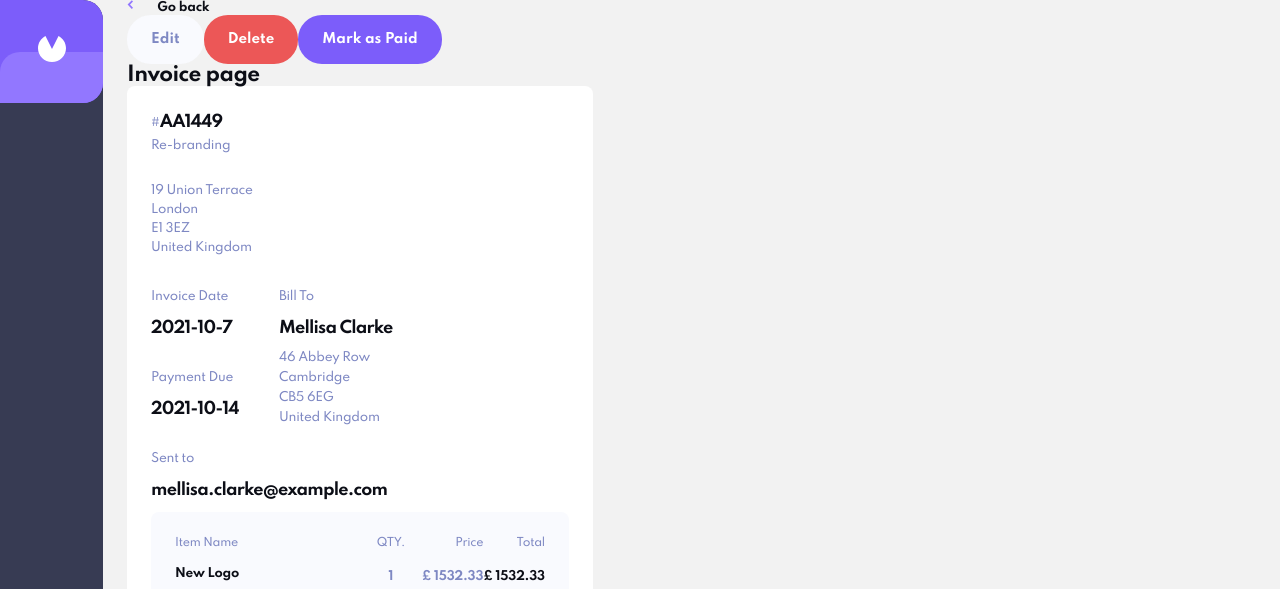
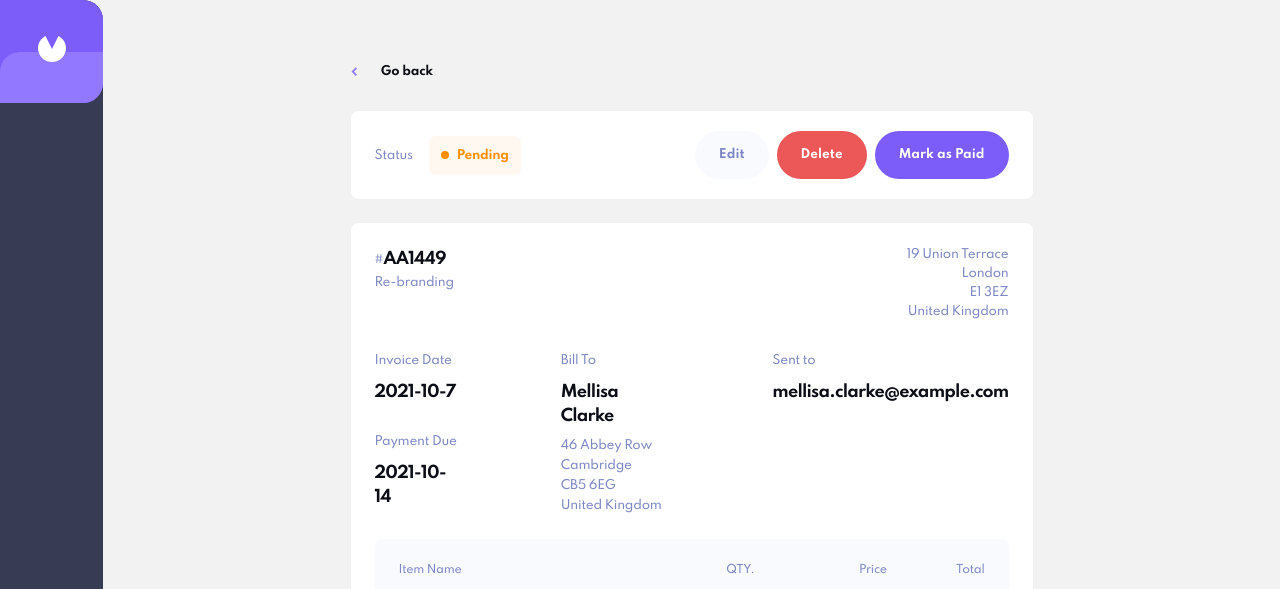
Before and after one commit to knlju/invoice-app, a React (Create React App) app: page /invoices/AA1449 in a window 1280 px wide. Shown: the top 589 px of the page. Built offline with nearby package versions, Linux system fonts and the light colour scheme.

Commit message:
finished product page

```diff
--- a/src/Components/GoBackLink.jsx
+++ b/src/Components/GoBackLink.jsx
@@ -20,10 +20,16 @@ export const GoBackLinkWrapper = styled.div`
     letter-spacing: -0.25px;
     color: #0C0E16;
     gap: 24px;
+    align-items: center;
+    margin-left: 24px;
 
     img {
         height: 9px;
     }
+
+    @media screen and (min-width: 768px) {
+            margin-left: 0;
+        }
 `
 
 
--- a/src/Components/Invoice.jsx
+++ b/src/Components/Invoice.jsx
@@ -79,7 +79,7 @@ const TotalDue = styled.span `
     }
 `
 
-const PaymentStatusCont = styled.div `
+export const PaymentStatusCont = styled.div `
 	padding: 12px 12px;
 	border-radius: 6px;
     max-width: 104px;
@@ -100,7 +100,7 @@ const PaymentStatusCont = styled.div `
 		}
 	}}
 `
-const PaymentStatus = styled.span `
+export const PaymentStatus = styled.span `
     color: #33D69F;
     text-transform: capitalize;
     font-weight: 700;
@@ -118,7 +118,7 @@ const PaymentStatus = styled.span `
 
 `
 
-const PaymentStatusDot = styled.div `
+export const PaymentStatusDot = styled.div `
 		height: 8px;
         width: 8px;
         border-radius: 50%;
--- a/src/Components/InvoicePage.js
+++ b/src/Components/InvoicePage.js
@@ -7,10 +7,22 @@ import ConfirmationModal from './ConfirmationModal'
 import { Button } from './Styles/Components.style'
 import GoBackLink from './GoBackLink'
 import styled from 'styled-components'
+import {PaymentStatusCont, PaymentStatus, PaymentStatusDot} from '../Components/Invoice'
 // import { url } from 'inspector'
 
 const InvoiceCont = styled.div `
-        padding: 0 24px;
+        padding: 32px 0;
+
+        @media screen and (min-width: 768px) {
+            padding: 48px 24px;
+            max-width: 688px;
+            margin: 0 auto;
+        }
+        @media screen and (min-width: 1024px) {
+            padding: 64px 24px;
+            max-width: 730px;
+        }
+
     `
     const InvoiceMain = styled.div `
         padding: 24px;
@@ -26,6 +38,10 @@ const InvoiceCont = styled.div `
         flex-direction: column;
         gap: 30px;
         margin-bottom: 30px;
+        @media screen and (min-width: 768px) {
+            flex-direction: row;
+            justify-content: space-between;
+        }
 
         div:first-child>h3 {
             display: flex;
@@ -39,16 +55,30 @@ const InvoiceCont = styled.div `
         div:last-child span {
             margin-bottom: 4px;
         }
+        div:last-child {
+            @media screen and (min-width: 768px) {
+                text-align: right;
+            }
+        }
     `
 
     const InvoiceMainMiddle = styled.div `
         display: flex;
         flex-direction: column;
 
+        @media screen and (min-width: 768px) {
+            flex-direction: row;
+            justify-content: flex-start;
+            gap: 100px;
+        }
+
 
         & > div:first-child {
             display: flex;
             gap: 40px;
+            @media screen and (min-width: 768px) {
+                gap: 100px;
+            }
 
            & > div:first-child span {
                margin-bottom: 12px;
@@ -129,7 +159,7 @@ const InvoiceCont = styled.div `
             font-weight: 700;
             text-align: right;
         }
-        span:not(:last-child) {
+        &>span:not(:last-child) {
             display: none;
             @media screen and (min-width: 768px) {
                 display: inline-block;
@@ -174,6 +204,72 @@ const InvoiceCont = styled.div `
         }
     `
 
+    const ButtonsContainer = styled.div `
+
+        background-color: #fff;
+        padding: 20px 24px;
+        display: flex;
+        align-items: center;
+        justify-content: center;
+        gap: 8px;
+        order: 1;
+        @media screen and (min-width: 768px) {
+            order: 0;
+            /* display: inline-block; */
+            /* width: 250px; */
+            border-radius: 0 8px 8px 0;
+        }
+    `
+    const InvoiceMainWrapper = styled.div `
+        padding: 0 24px;
+        margin-bottom: 56px;
+        @media screen and (min-width: 768px) {
+            padding: 0;
+            width: 100%;
+            margin-top: 24px;
+        }
+    `
+    const InvoiceHelperContainer = styled.div `
+        display: flex;
+        flex-direction: column;
+
+        @media screen and (min-width: 768px) {
+            flex-wrap: wrap;
+            flex-direction: row;
+            margin-top: 32px;
+
+        }
+    `
+    const StatusHelperContainer = styled.div `
+        padding: 0 24px;
+        margin-bottom: 16px;
+        margin-top: 32px;
+        @media screen and (min-width: 768px) {
+            /* display: inline-block; */
+            /* width: 250px; */
+            margin-bottom: 0;
+            margin-top: 0;
+            padding: 0;
+            flex-grow: 1;
+            display: inline-grid;
+        }
+    `
+    const StatusContainer = styled.div `
+        padding: 24px;
+        background-color: #fff;
+        display: flex;
+        align-items: center;
+        justify-content: space-between;
+        border-radius: 8px;
+
+        @media screen and (min-width: 768px) {
+            gap: 16px;
+            border-radius: 8px 0 0 8px;
+            justify-content: flex-start;
+            /* padding-right: 166px; */
+        }
+
+    `
 export default function InvoicePage() {
     const { id } = useParams()
     const [invoices, setInvoices] = useContext(InvoiceContext)
@@ -200,13 +296,28 @@ export default function InvoicePage() {
         setInvoices(newInvoices)
     }
 
-
+    const {status} = invoice || {};
 
     return (
 
         <InvoiceCont>
             <GoBackLink />
-            <div>
+
+            <InvoiceHelperContainer>
+
+            <StatusHelperContainer>
+                <StatusContainer>
+                    <span>Status</span>
+                    <PaymentStatusCont status={status}>
+                        <PaymentStatusDot status={status} />
+                        <PaymentStatus status={status} >
+                            {status}
+                        </PaymentStatus>
+                </PaymentStatusCont>
+                </StatusContainer>
+            </StatusHelperContainer>
+
+            <ButtonsContainer>
                 <Button type="edit" onClick={() => alert("ne diraj")}>
                     Edit
                 </Button>
@@ -218,15 +329,13 @@ export default function InvoicePage() {
                         Mark as Paid
                     </Button>
                 )}
-            </div>
+            </ButtonsContainer>
 
             {modalOpen && <ConfirmationModal invoiceId={id} deleteInvoice={deleteInvoice} setModalOpen={setModalOpen} />}
 
-            <h2>Invoice page</h2>
-
 
             {invoice ?
-
+                <InvoiceMainWrapper>
                 <InvoiceMain>
                     <InvoiceMainHeader>
                         <div>
@@ -298,12 +407,13 @@ export default function InvoicePage() {
                     </InvoiceTotal>
 
                 </InvoiceMain>
+                </InvoiceMainWrapper>
 
 
 
                 : <div>loading...</div>}
 
-
+            </InvoiceHelperContainer>
         </InvoiceCont>
     )
 }
--- a/src/Components/Styles/Components.style.js
+++ b/src/Components/Styles/Components.style.js
@@ -5,6 +5,7 @@ export const Button = styled.button`
     border-radius: 24px;
     padding: 17px 24px;
     font-weight: 700;
+    font-size: 12px;
     background-color: ${({theme, type}) => {
         switch (type){
             case "purple":
```
